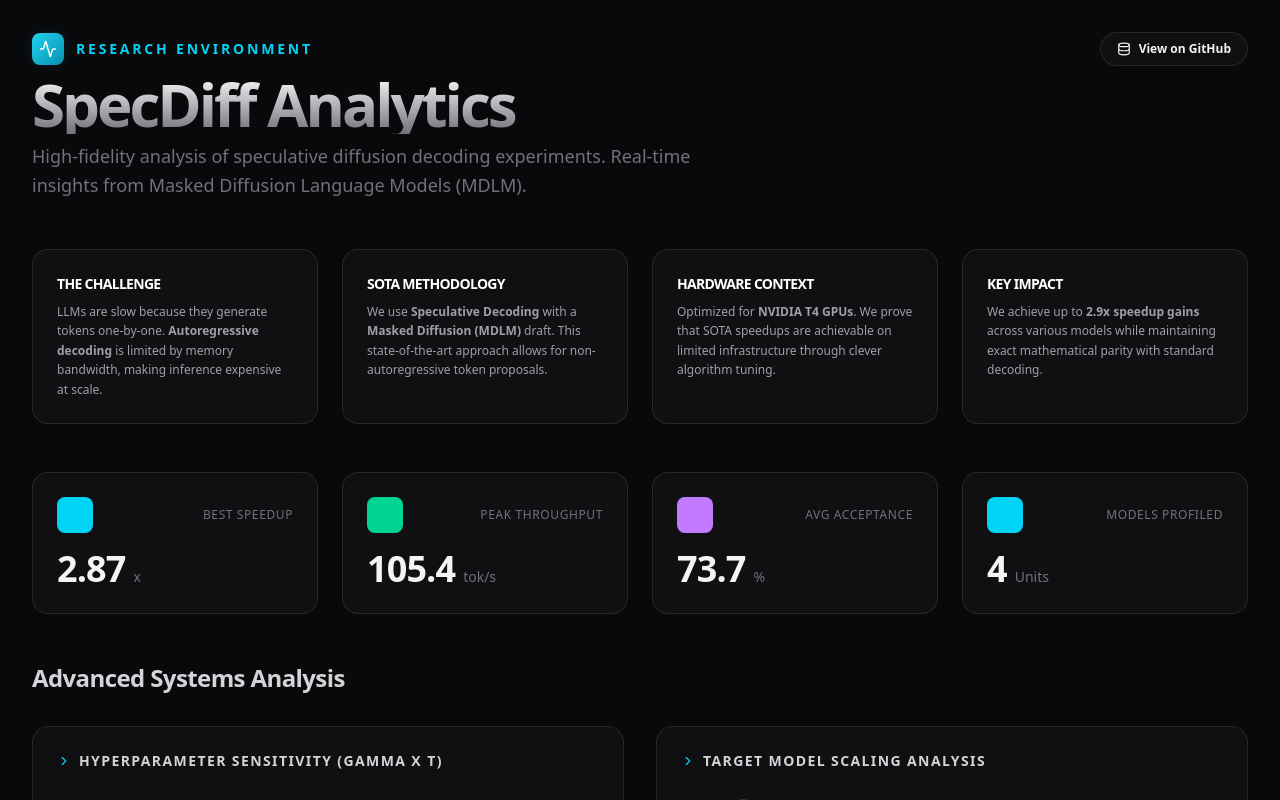
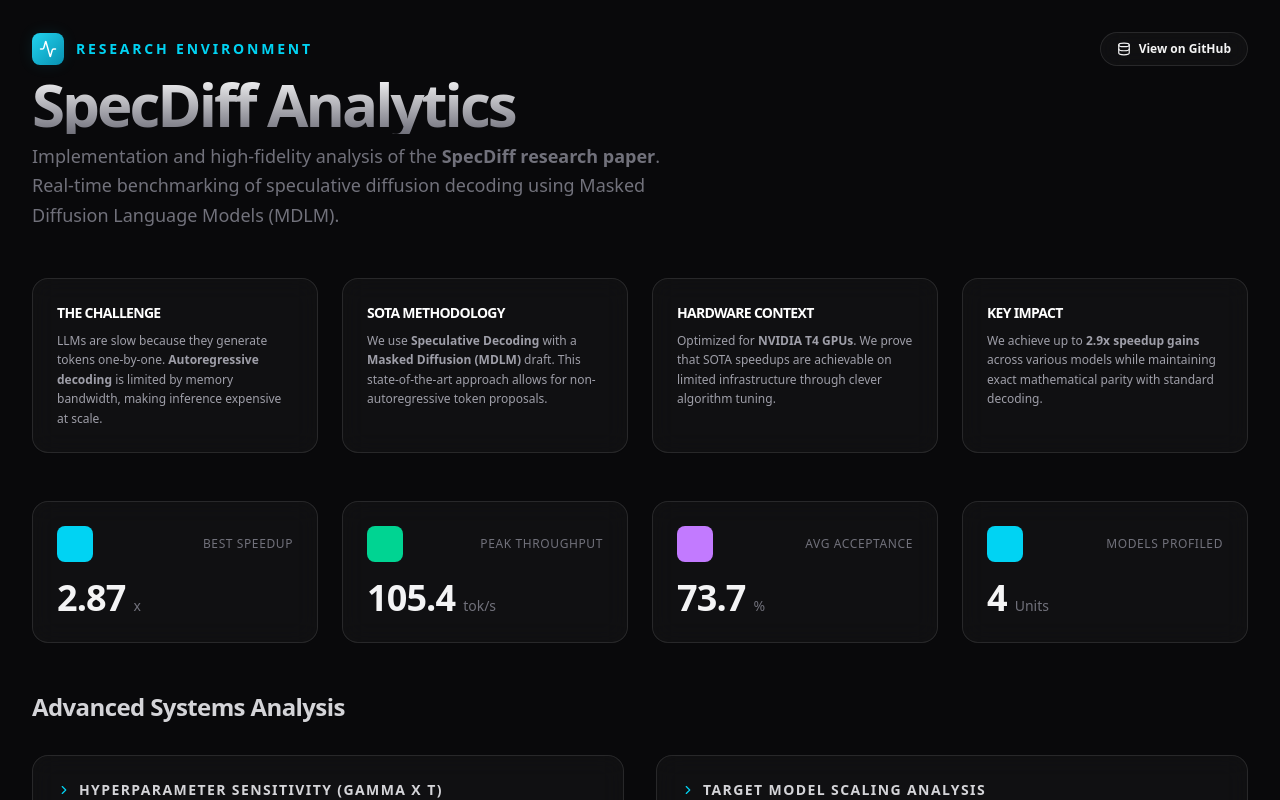
Before and after one commit to Arthur-plg/SpecDiff, a Next.js app in the folder specdiff-analytics/: page / in a window 1280 px wide. Shown: the top 800 px of the page. Built offline with nearby package versions, Linux system fonts and the light colour scheme.

Commit message:
ui: update header to credit research paper

```diff
--- a/specdiff-analytics/app/page.tsx
+++ b/specdiff-analytics/app/page.tsx
@@ -244,8 +244,8 @@ export default function Dashboard() {
             SpecDiff Analytics
           </h1>
           <p className="text-zinc-500 max-w-2xl text-lg font-medium leading-relaxed">
-            High-fidelity analysis of speculative diffusion decoding experiments.
-            Real-time insights from Masked Diffusion Language Models (MDLM).
+            Implementation and high-fidelity analysis of the <strong>SpecDiff research paper</strong>.
+            Real-time benchmarking of speculative diffusion decoding using Masked Diffusion Language Models (MDLM).
           </p>
         </header>
 
```
